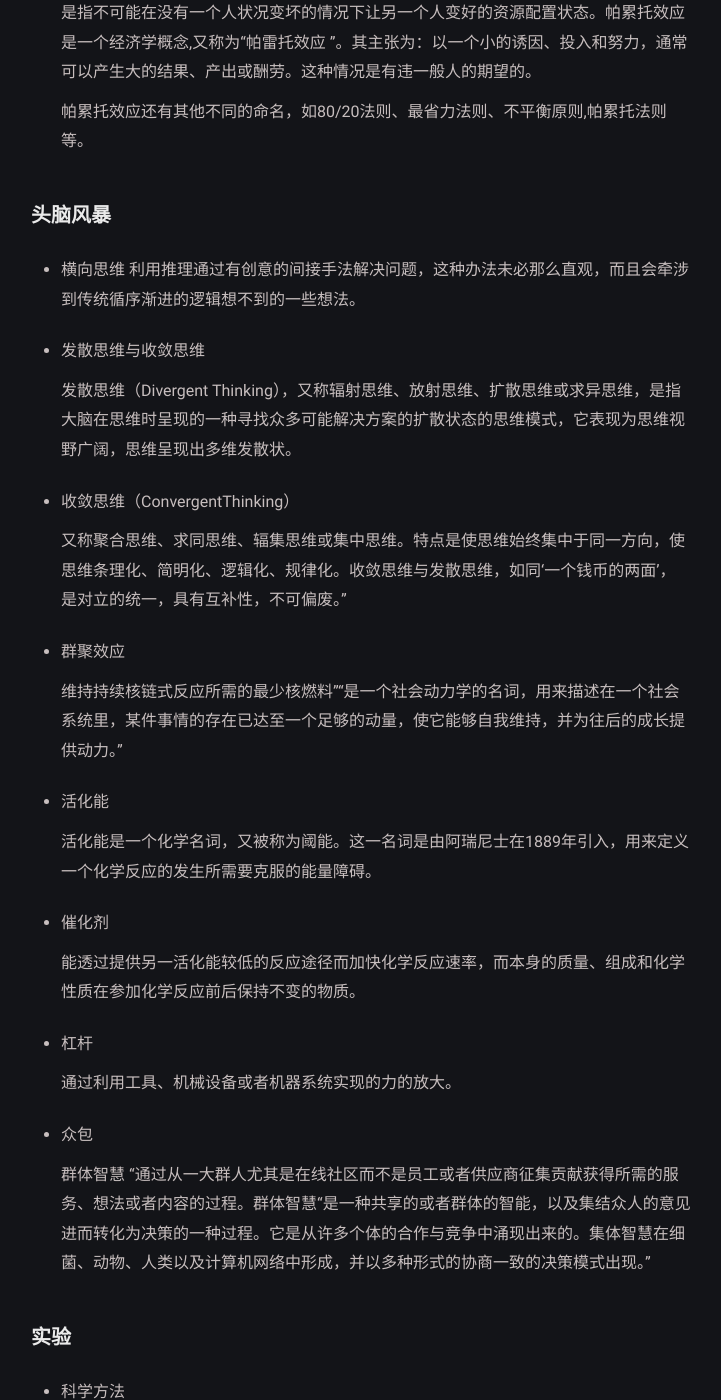
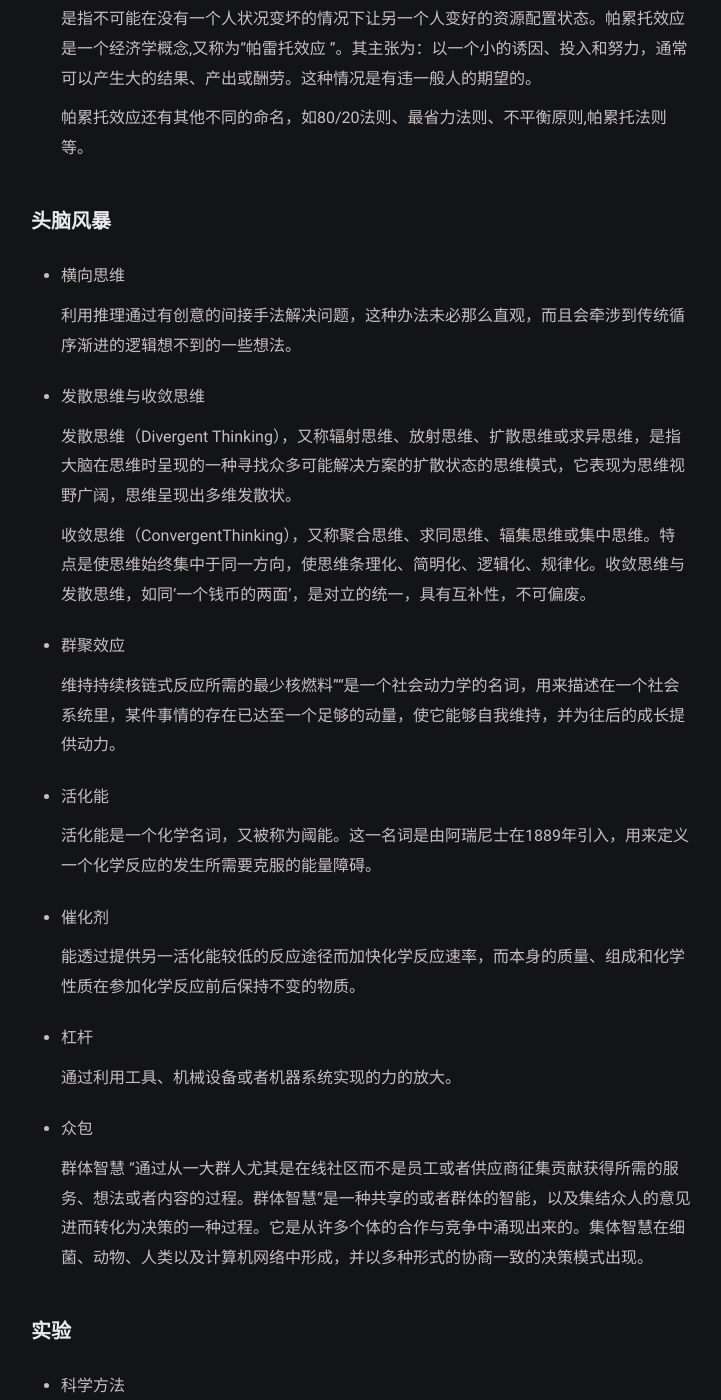
Before and after one commit to sealwangdo/sealwangdo.github.io, a Jekyll site: the page built from _posts/2022-05-21-自我进化思维方式.md, in a window 1280 px wide and 1400 px high, scrolled down 2467 px. Shown: the whole window, without its empty margins (279-1000 px from the left). Built offline with Jekyll 4.4.1, drawn with Linux system fonts in a browser that asks for light colours; some of the changed text lies outside the part shown.

```diff
--- a/_posts/2022-05-21-自我进化思维方式.md
+++ b/_posts/2022-05-21-自我进化思维方式.md
@@ -78,19 +80,18 @@ description: [思维模式是人们观察、分析、解决问题的模式化、
 #### 头脑风暴
 
 - 横向思维
+
   利用推理通过有创意的间接手法解决问题，这种办法未必那么直观，而且会牵涉到传统循序渐进的逻辑想不到的一些想法。
 
 - 发散思维与收敛思维
 
   发散思维（Divergent Thinking），又称辐射思维、放射思维、扩散思维或求异思维，是指大脑在思维时呈现的一种寻找众多可能解决方案的扩散状态的思维模式，它表现为思维视野广阔，思维呈现出多维发散状。
 
-* 收敛思维（ConvergentThinking）
-
-  又称聚合思维、求同思维、辐集思维或集中思维。特点是使思维始终集中于同一方向，使思维条理化、简明化、逻辑化、规律化。收敛思维与发散思维，如同‘一个钱币的两面’，是对立的统一，具有互补性，不可偏废。”
+  收敛思维（ConvergentThinking），又称聚合思维、求同思维、辐集思维或集中思维。特点是使思维始终集中于同一方向，使思维条理化、简明化、逻辑化、规律化。收敛思维与发散思维，如同‘一个钱币的两面’，是对立的统一，具有互补性，不可偏废。
 
 * 群聚效应
 
-  维持持续核链式反应所需的最少核燃料”“是一个社会动力学的名词，用来描述在一个社会系统里，某件事情的存在已达至一个足够的动量，使它能够自我维持，并为往后的成长提供动力。”
+  维持持续核链式反应所需的最少核燃料”“是一个社会动力学的名词，用来描述在一个社会系统里，某件事情的存在已达至一个足够的动量，使它能够自我维持，并为往后的成长提供动力。
 
 * 活化能
 
@@ -106,7 +107,7 @@ description: [思维模式是人们观察、分析、解决问题的模式化、
 
 * 众包
 
-  群体智慧 “通过从一大群人尤其是在线社区而不是员工或者供应商征集贡献获得所需的服务、想法或者内容的过程。群体智慧“是一种共享的或者群体的智能，以及集结众人的意见进而转化为决策的一种过程。它是从许多个体的合作与竞争中涌现出来的。集体智慧在细菌、动物、人类以及计算机网络中形成，并以多种形式的协商一致的决策模式出现。”
+  群体智慧 “通过从一大群人尤其是在线社区而不是员工或者供应商征集贡献获得所需的服务、想法或者内容的过程。群体智慧“是一种共享的或者群体的智能，以及集结众人的意见进而转化为决策的一种过程。它是从许多个体的合作与竞争中涌现出来的。集体智慧在细菌、动物、人类以及计算机网络中形成，并以多种形式的协商一致的决策模式出现。
 
 #### 实验
 
@@ -140,7 +141,7 @@ description: [思维模式是人们观察、分析、解决问题的模式化、
 
   描述的是根据相关条件确定的某事件发生的概率。
 
-  比方说，假设某人对一个人是否患癌症感兴趣，并且知道此人的年龄。如果癌症与年龄相关，则根据贝叶斯定理，有关此人年龄的信息可被用于更精确地估算其患癌症的概率。”
+  比方说，假设某人对一个人是否患癌症感兴趣，并且知道此人的年龄。如果癌症与年龄相关，则根据贝叶斯定理，有关此人年龄的信息可被用于更精确地估算其患癌症的概率。
 
 * 均值回归
 
@@ -168,7 +169,7 @@ description: [思维模式是人们观察、分析、解决问题的模式化、
 
   也被称为易得性偏差或易得性偏见，是启发式偏差的一种。
 
-  指人们往往根据认知上的易得性来判断事件的可能性，如投资者在决策过程中过于看重自己知道的或容易得到的信息，而忽视对其他信息的关注的进行深度发掘，从而造成判断的偏差。”
+  指人们往往根据认知上的易得性来判断事件的可能性，如投资者在决策过程中过于看重自己知道的或容易得到的信息，而忽视对其他信息的关注的进行深度发掘，从而造成判断的偏差。
 
 * 确认偏误
 
@@ -186,7 +187,7 @@ description: [思维模式是人们观察、分析、解决问题的模式化、
 
 * 滑坡谬误
 
-  滑坡谬误的典型形式为‘如果发生A，接着就会发生B，接着就会发生C，接着就会发生D，……，接着就会发生Z’，而后通常会明示或暗示地推论‘Z不应该发生，因此我们不应允许A发生’。A至B、B至C、C至D、……等因果关系好似一个个‘坡’，从A推论至Z的过程就像一个滑坡。”
+  滑坡谬误的典型形式为‘如果发生A，接着就会发生B，接着就会发生C，接着就会发生D，……，接着就会发生Z’，而后通常会明示或暗示地推论‘Z不应该发生，因此我们不应允许A发生’。A至B、B至C、C至D、……等因果关系好似一个个‘坡’，从A推论至Z的过程就像一个滑坡。
 
 * 非黑即白
 
@@ -244,7 +245,7 @@ description: [思维模式是人们观察、分析、解决问题的模式化、
 
   成长心态指的是相信智力是可塑的，可改善的。固定心态则是指认为智力是绝对而不可改变的。成长心态者相信出色的表现来源于努力，固定心态者则认为成功完全取决于先天的能力。
 
-  这两类不同的心态将对个体的学习、决策、毅力等产生不同的影响。已有的研究表明，成长心态者拥有更高的学业成就，其中原因不难理解，根据这两类心态的定义，我们容易推测，在经历挫折后，成长心态者更容易坚持，而固定心态者更容易放弃，这也就导致了他们在学习等方面的差异。”
+  这两类不同的心态将对个体的学习、决策、毅力等产生不同的影响。已有的研究表明，成长心态者拥有更高的学业成就，其中原因不难理解，根据这两类心态的定义，我们容易推测，在经历挫折后，成长心态者更容易坚持，而固定心态者更容易放弃，这也就导致了他们在学习等方面的差异。
 
 * 后见之明偏误
 
@@ -288,11 +289,17 @@ description: [思维模式是人们观察、分析、解决问题的模式化、
 
   5）股票回购；
 
-  与此同时，他们也有三种产生资本的渠道：1）内部/经营性现金流；2）发行债务；3）发行股票。”
+  与此同时，他们也有三种产生资本的渠道：
+
+  1）内部/经营性现金流；
+
+  2）发行债务；
+
+  3）发行股票。
 
 * 幸运表面积
 
-  当你做某件自己感到兴奋的事情时你会把其他人拉进你的轨道。分享你激情的人越多，被拉进你的轨道的人就越多。”“我把生命中突然发生好事的数量称为‘幸运表面积’。这个表面积取决于两个因素，一个是你对事业的热情度，另一个则是你能让多少人了解你这种热情。
+  当你做某件自己感到兴奋的事情时你会把其他人拉进你的轨道。分享你激情的人越多，被拉进你的轨道的人就越多。我把生命中突然发生好事的数量称为‘幸运表面积’。这个表面积取决于两个因素，一个是你对事业的热情度，另一个则是你能让多少人了解你这种热情。
 
 * 秘密
 
```
Also changed, not shown: other parts of _posts/2022-05-21-自我进化思维方式.md (+4 -2 lines).
